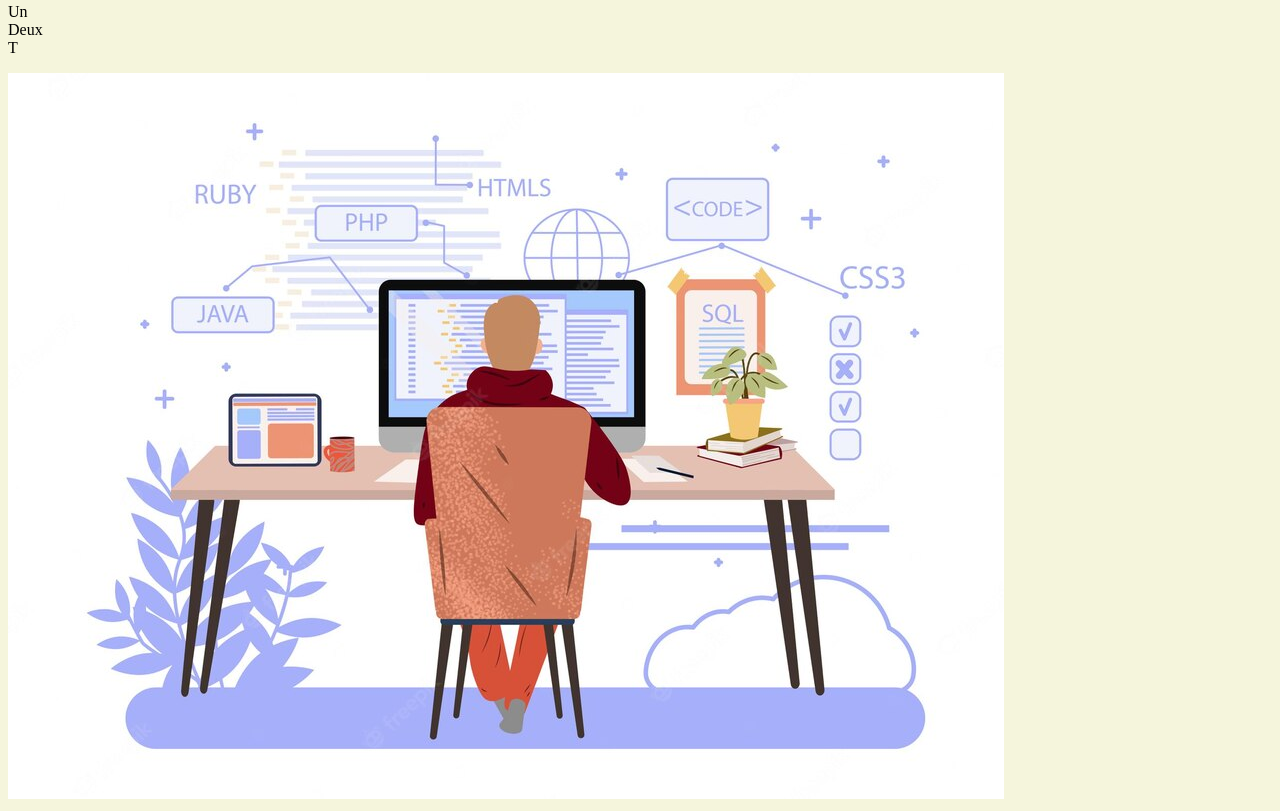
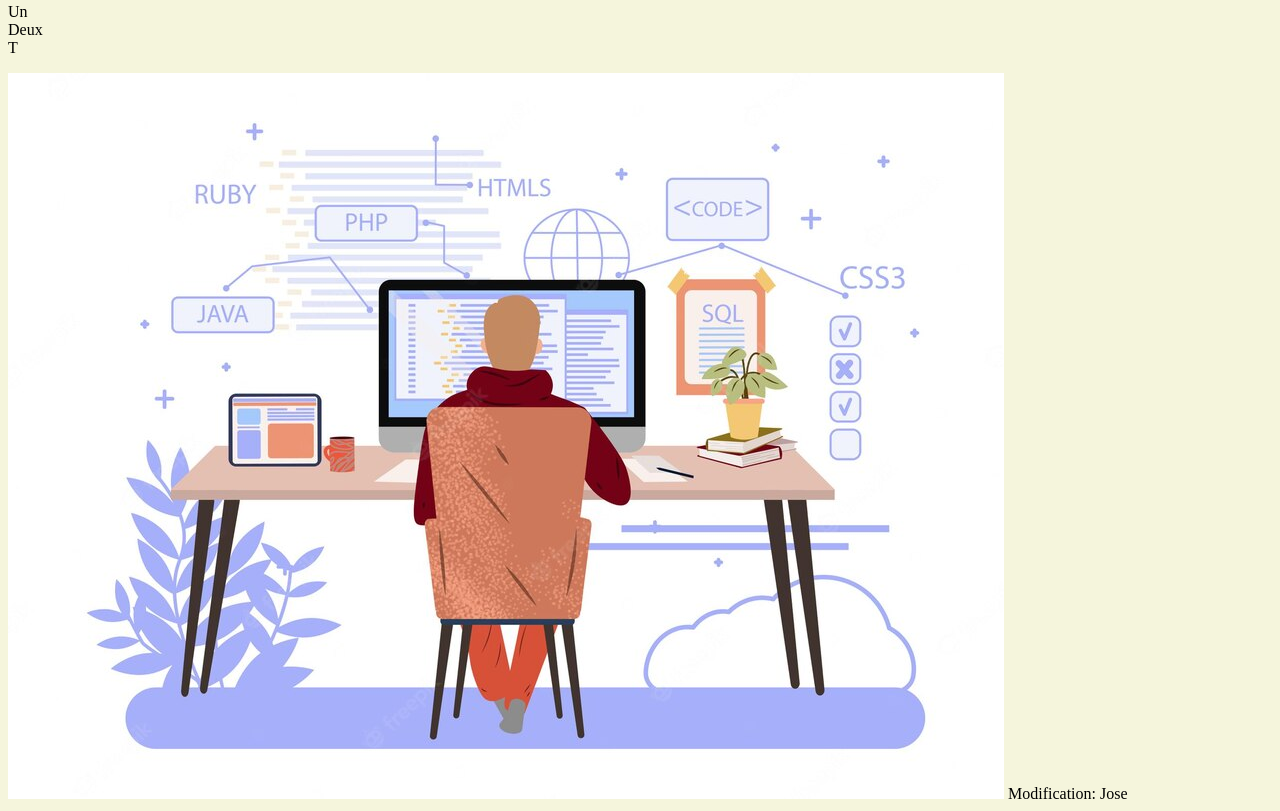
Before and after one commit to JoseEXE/CRUD, a plain HTML site: page index.html in a window 1280 px wide. Shown: the part 695-1506 px from the top of the page. Drawn offline with Linux system fonts and the light colour scheme.

Commit message:
Modification Index V1

```diff
--- a/index.html
+++ b/index.html
@@ -61,6 +61,6 @@
 
 <!-- Image -->
 <img src="program.jpg" alt="image">
-
+<span>Modification: Jose</span>
 </body>
 </html>
```
